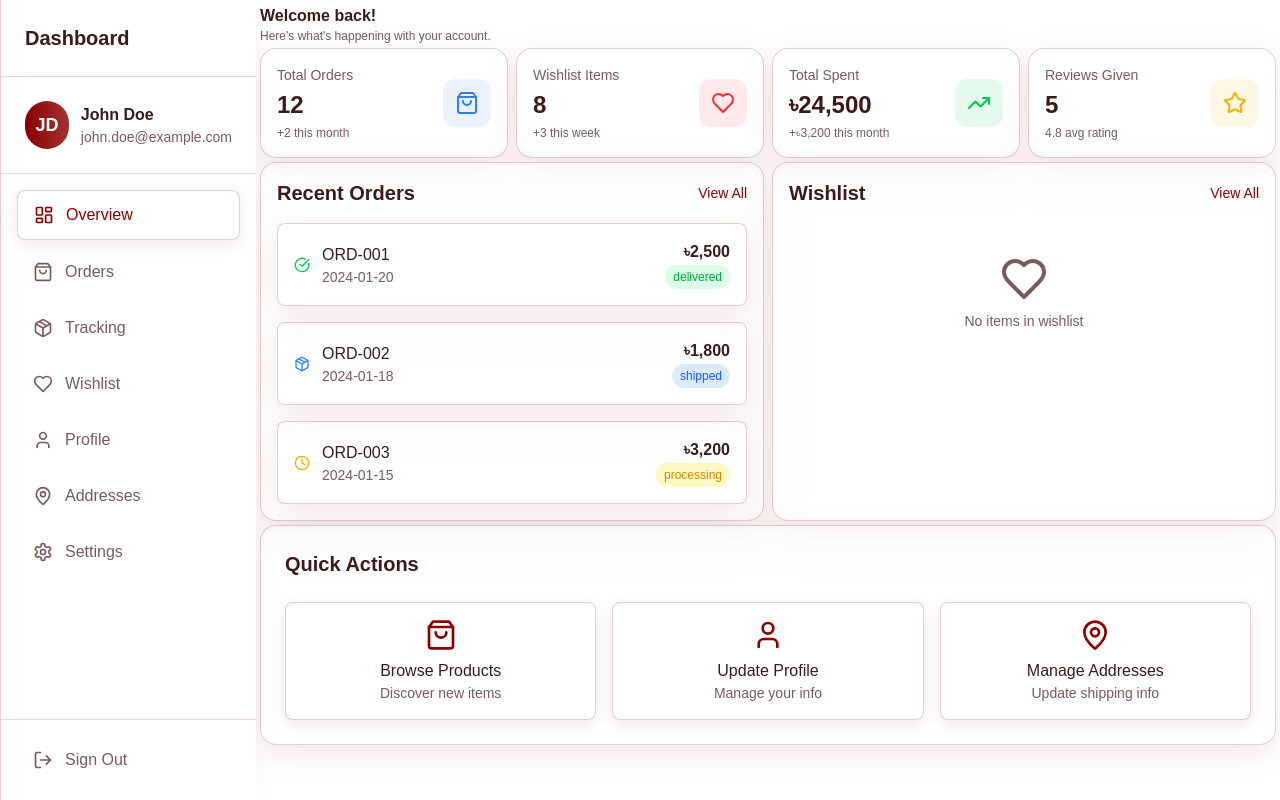
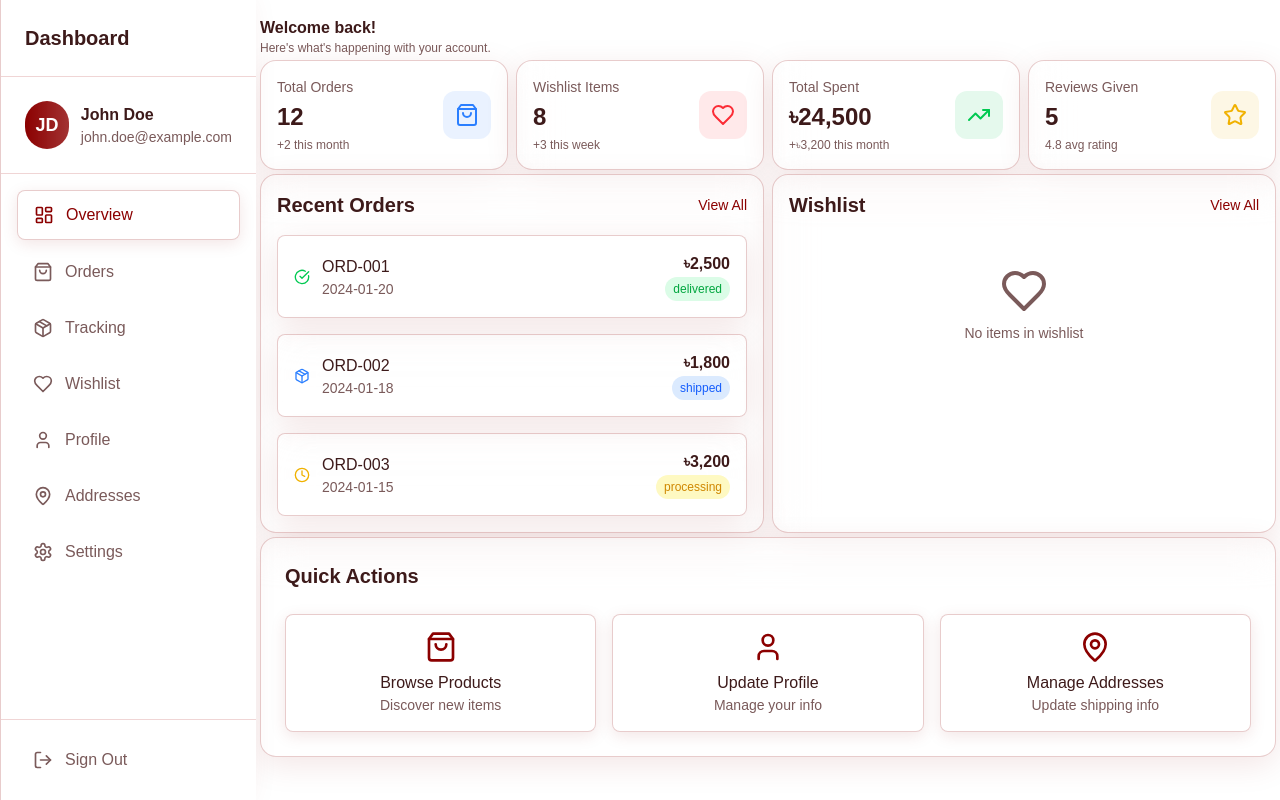
Before and after one commit to ashamilon/sports-nation-bd, a Next.js app: page /dashboard in a window 1280 px wide. Built offline with nearby package versions, Linux system fonts and the light colour scheme.

Commit message:
Add top padding to dashboard content
- Added pt-4 to dashboard overview for comfortable spacing from top
- Content now has proper gap from address bar/browser edge
- Maintains minimal spacing while improving visual comfort

```diff
--- a/components/dashboard/dashboard-overview.tsx
+++ b/components/dashboard/dashboard-overview.tsx
@@ -120,7 +120,7 @@ export default function DashboardOverview() {
   }
 
   return (
-    <div className="space-y-1 p-1">
+    <div className="space-y-1 p-1 pt-4">
       {/* Header */}
       <div>
         <h1 className="text-base font-bold text-foreground">Welcome back!</h1>
```
